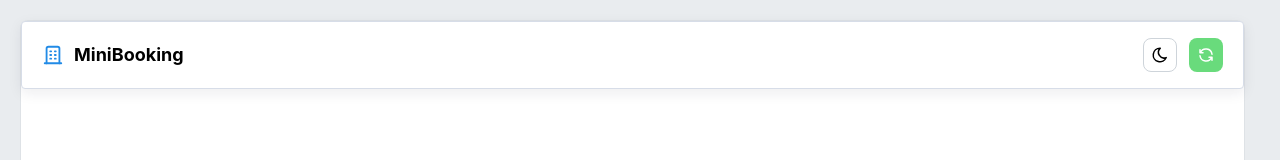
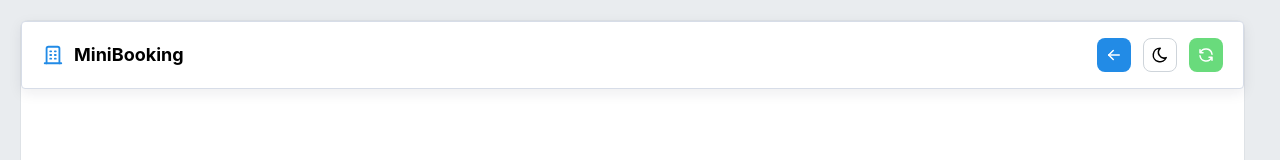
Before and after one commit to ivatra/mini_booking, a React (Vite) app in the folder apps/web/: page /1 in a window 1280 px wide. Shown: the top 160 px of the page. Built offline with nearby package versions, Linux system fonts and the light colour scheme.

Commit message:
feat (web header): add goBack button

```diff
--- a/apps/web/src/ui/Header.styles.ts
+++ b/apps/web/src/ui/Header.styles.ts
@@ -12,3 +12,10 @@ export const headerActionIconStaticProps: ActionIconProps = {
   size: "lg",
   variant: "filled",
 };
+
+export const headerGoBackProps: ActionIconProps = {
+  radius: "md",
+  size: "lg",
+  variant: "filled",
+  bg: "light-dark(var(--mantine-color-blue-6), var(--mantine-color-blue-6))",
+};
--- a/apps/web/src/ui/Header.tsx
+++ b/apps/web/src/ui/Header.tsx
@@ -1,8 +1,13 @@
 import { ActionIcon, Group, Title, Tooltip } from "@mantine/core";
-import { IconBuilding, IconRefresh } from "@tabler/icons-react";
+import { IconArrowLeft, IconBuilding, IconRefresh } from "@tabler/icons-react";
+import { useLocation, useNavigate } from "react-router-dom";
 
 import type { TActionIconProps } from "../types";
-import { headerActionIconStaticProps, headerGroupProps } from "./Header.styles";
+import {
+  headerActionIconStaticProps,
+  headerGoBackProps,
+  headerGroupProps,
+} from "./Header.styles";
 import { ThemeToggle } from "./ThemeToggle";
 
 // позже заменишь на свой store
@@ -24,6 +29,10 @@ const iconColor =
   "light-dark(var(--mantine-color-blue-6), var(--mantine-color-blue-3))";
 
 const Header = () => {
+  const navigate = useNavigate();
+  const location = useLocation();
+  const isMainPage = location.pathname === "/";
+
   return (
     <Group {...headerGroupProps}>
       <Group gap="xs">
@@ -34,8 +43,23 @@ const Header = () => {
         <Title order={4}>MiniBooking</Title>
       </Group>
       <Group gap="sm">
+        {!isMainPage ? (
+          <Tooltip
+            withArrow
+            position="bottom"
+            openDelay={150}
+            label="Вернуться назад">
+            <ActionIcon
+              {...headerGoBackProps}
+              onClick={() => navigate(-1)}
+              aria-label="Вернуться назад">
+              <IconArrowLeft size={18} />
+            </ActionIcon>
+          </Tooltip>
+        ) : null}
         <ThemeToggle />
         <Tooltip
+          position="bottom"
           withArrow
           openDelay={150}
           label="Нажмите чтобы обновить подписку на обновление">
```
